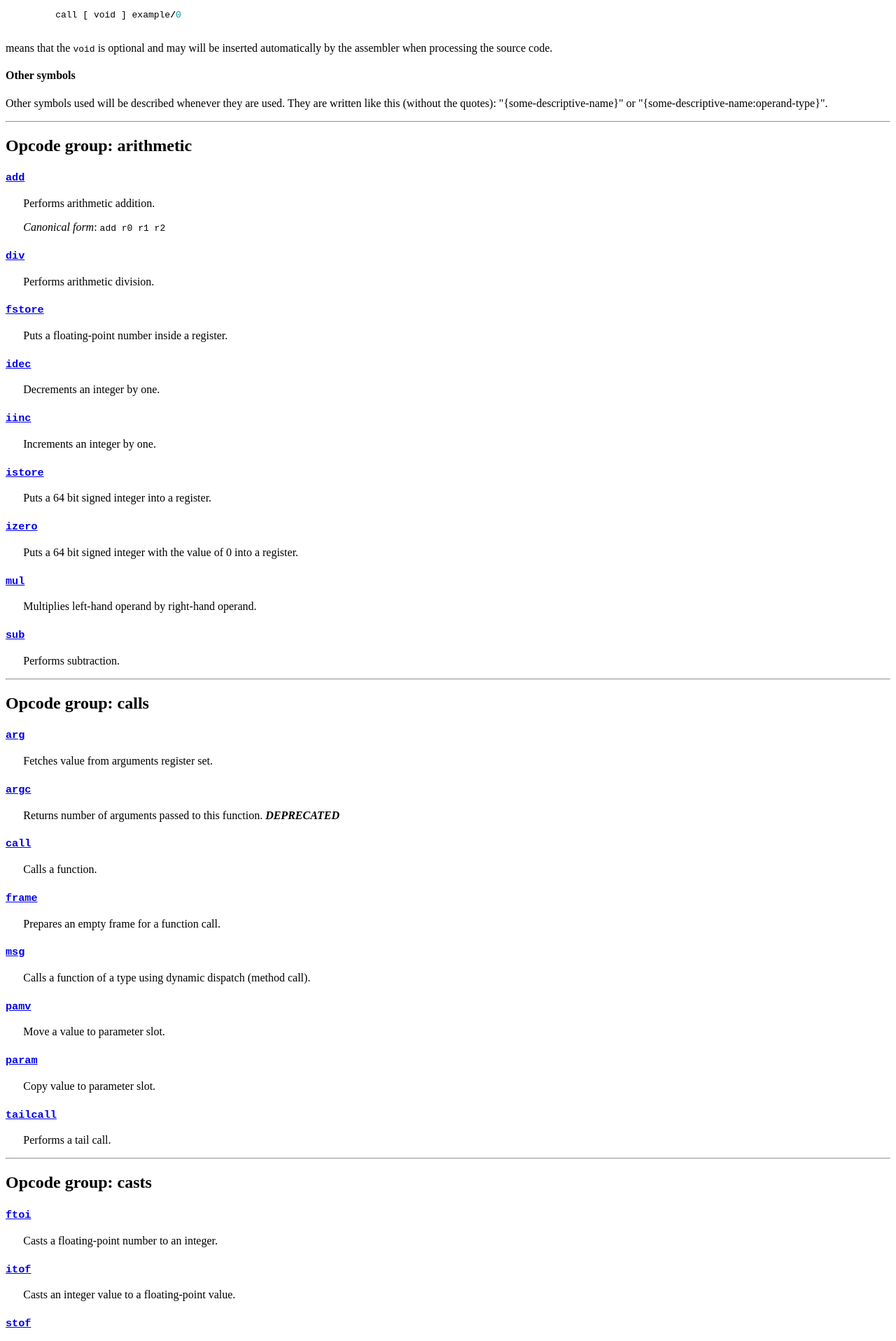
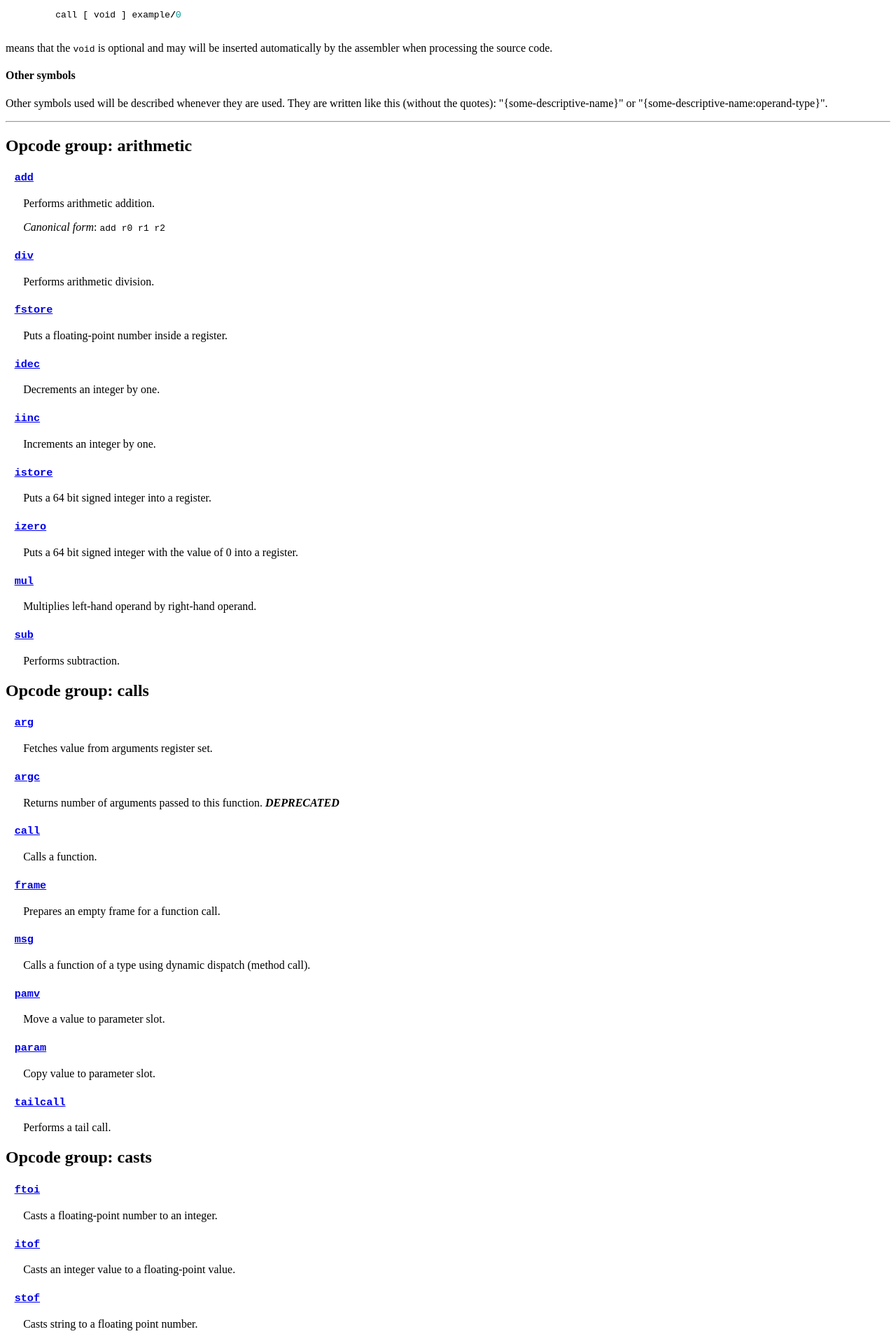
Before and after one commit to marekjm/docs.viuavm.org, a Jekyll site: the page built from isa.html, in a window 1280 px wide. Shown: the part 1129-3046 px from the top of the page at 70% size. Built offline with Jekyll 4.4.1, drawn with Linux system fonts in a browser that asks for light colours.

Commit message:
Better-looking output in browsers

```diff
--- a/isa.html
+++ b/isa.html
@@ -110,7 +110,7 @@ layout: default
 
 <style>
 .indent {
-    margin-left: 2%;
+    margin-left: 1%;
 }
 </style>
 
@@ -120,13 +120,10 @@ layout: default
 {% assign current_isa_group = art.isa_group %}
 
 {% if current_isa_group != previous_isa_group %}
-{% unless forloop.first %}
-<hr>
-{% endunless %}
 <h2> Opcode group: {{ art.isa_group }} </h2>
 {% endif %}
 
-<section class="chapter">
+<section class="chapter indent">
     <h3> <code> <a href="{{ art.url }}">{{ art.title }}</a> </code></h3>
 
     <div class="indent">
```
